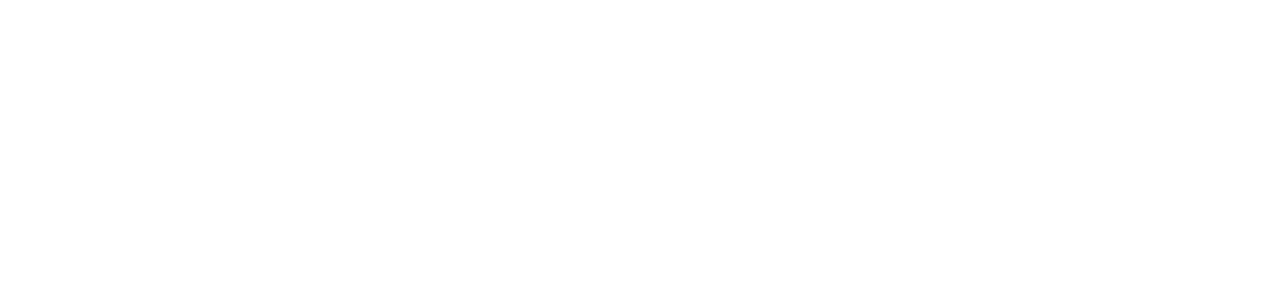
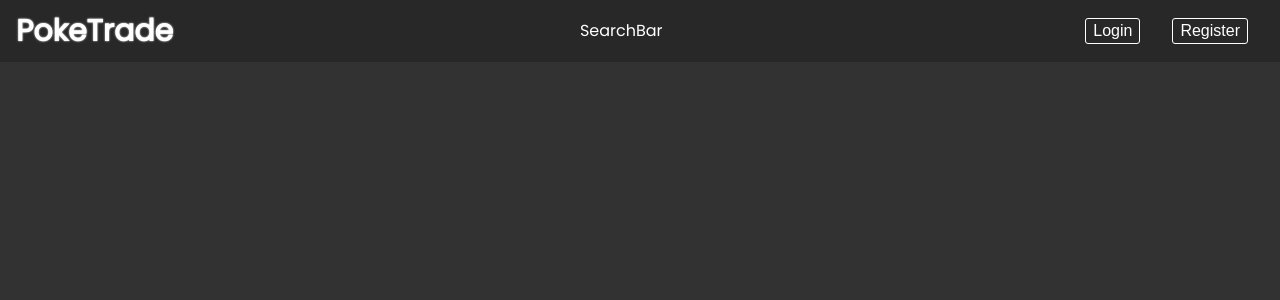
Before and after one commit to salimzay/PokemonTrade, a React (Create React App) app in the folder client/: page / in a window 1280 px wide. Shown: the top 300 px of the page. Built offline with nearby package versions, Linux system fonts and the light colour scheme.

Commit message:
Header/Navigation

```diff
--- a/client/public/index.html
+++ b/client/public/index.html
@@ -25,6 +25,13 @@
       Learn how to configure a non-root public URL by running `npm run build`.
     -->
 		<title>React App</title>
+
+		<link rel="preconnect" href="https://fonts.googleapis.com" />
+		<link rel="preconnect" href="https://fonts.gstatic.com" crossorigin />
+		<link
+			href="https://fonts.googleapis.com/css2?family=Poppins&family=Roboto&display=swap"
+			rel="stylesheet"
+		/>
 	</head>
 	<body>
 		<noscript>You need to enable JavaScript to run this app.</noscript>
--- a/client/src/components/App.js
+++ b/client/src/components/App.js
@@ -1,14 +1,19 @@
 import React, { useContext } from "react";
+import styled from "styled-components";
 import { BrowserRouter as Router, Switch, Route } from "react-router-dom";
+import GlobalStyles from "./GlobalStyles";
 import Login from "./Login";
 import Register from "./Register";
 import { UserContext } from "../contexts/UserContext";
+import Header from "./Header";
 
 const App = () => {
 	const { currentUser } = useContext(UserContext);
 	return (
 		<div>
+			<GlobalStyles />
 			<Router>
+				<Header />
 				<Switch>
 					<Route exact path="/">
 						<div>{currentUser && currentUser.username}</div>
--- a/client/src/components/GlobalStyles.js
+++ b/client/src/components/GlobalStyles.js
@@ -5,6 +5,13 @@ export default createGlobalStyle`
       v2.0 | 20110126
       License: none (public domain)
   */
+
+  :root {
+    --background-color: rgba(50,50,50,1);
+    --main-color: white;
+    --main-font: 'Poppins', sans-serif;
+    --second-font: 'Roboto', sans-serif;
+  }
 
   html, body, div, span, applet, object, iframe,
   h1, h2, h3, h4, h5, h6, p, blockquote, pre,
@@ -33,6 +40,9 @@ export default createGlobalStyle`
   }
   body {
     line-height: 1;
+    background-color: var(--background-color);
+    color: var(--main-color);
+    font-family: var(--main-font);
   }
   ol, ul {
     list-style: none;
--- /dev/null
+++ b/client/src/components/Header.js
@@ -0,0 +1,108 @@
+import React, { useContext } from "react";
+import { NavLink } from "react-router-dom";
+import styled from "styled-components";
+import { UserContext } from "../contexts/UserContext";
+
+const Header = () => {
+	const { currentUser } = useContext(UserContext);
+	return (
+		<Wrapper>
+			<Title>
+				<StyledNavLink exact to="/">
+					PokeTrade
+				</StyledNavLink>
+			</Title>
+			<StyledNavItem>SearchBar</StyledNavItem>
+			<div>
+				{currentUser ? (
+					<RightSide>
+						<StyledNavItem>
+							<StyledNavLink to="#">Chat</StyledNavLink>
+						</StyledNavItem>
+						<StyledNavItem>
+							<StyledNavLink to="#">Wish List</StyledNavLink>
+						</StyledNavItem>
+						<StyledNavItem>
+							<StyledNavLink to="#">My List</StyledNavLink>
+						</StyledNavItem>
+						<StyledNavItem>
+							<StyledNavLink to="#">Profile</StyledNavLink>
+						</StyledNavItem>
+						<StyledNavItem>
+							<StyledButton>Logout</StyledButton>
+						</StyledNavItem>
+					</RightSide>
+				) : (
+					<RightSide>
+						<StyledNavItem>
+							<StyledNavLink to="/login">
+								<StyledButton>Login</StyledButton>
+							</StyledNavLink>
+						</StyledNavItem>
+						<StyledNavItem>
+							<StyledNavLink to="/register">
+								<StyledButton>Register</StyledButton>
+							</StyledNavLink>
+						</StyledNavItem>
+					</RightSide>
+				)}
+			</div>
+		</Wrapper>
+	);
+};
+
+const Wrapper = styled.div`
+	display: flex;
+	justify-content: space-between;
+	align-items: center;
+	padding: 1rem;
+	background-color: rgba(0, 0, 0, 0.2);
+	margin-bottom: 2rem;
+`;
+
+const StyledNavLink = styled(NavLink)`
+	text-decoration: none;
+	color: var(--main-color);
+	cursor: pointer;
+
+	&.active {
+		text-shadow: 0 0 2px white;
+	}
+
+	&:hover {
+		text-shadow: 0 0 1px white, 0 0 2px white, 0 0 2px white;
+	}
+`;
+
+const Title = styled.h1`
+	font-size: 30px;
+	font-weight: 900;
+`;
+
+const RightSide = styled.div`
+	display: flex;
+	justify-content: space-between;
+	align-items: center;
+`;
+
+const StyledNavItem = styled.div`
+	margin: 0 1rem;
+`;
+
+const StyledButton = styled.button`
+	background-color: transparent;
+	border: 1px solid white;
+	font-size: inherit;
+	color: inherit;
+	padding: 3px 7px;
+	border-radius: 3px;
+	cursor: pointer;
+	transition: all 200ms;
+
+	&:hover {
+		background-color: var(--main-color);
+		color: var(--background-color);
+	}
+`;
+
+export default Header;
```
Lines whose indentation alone changed are shown as unchanged.
